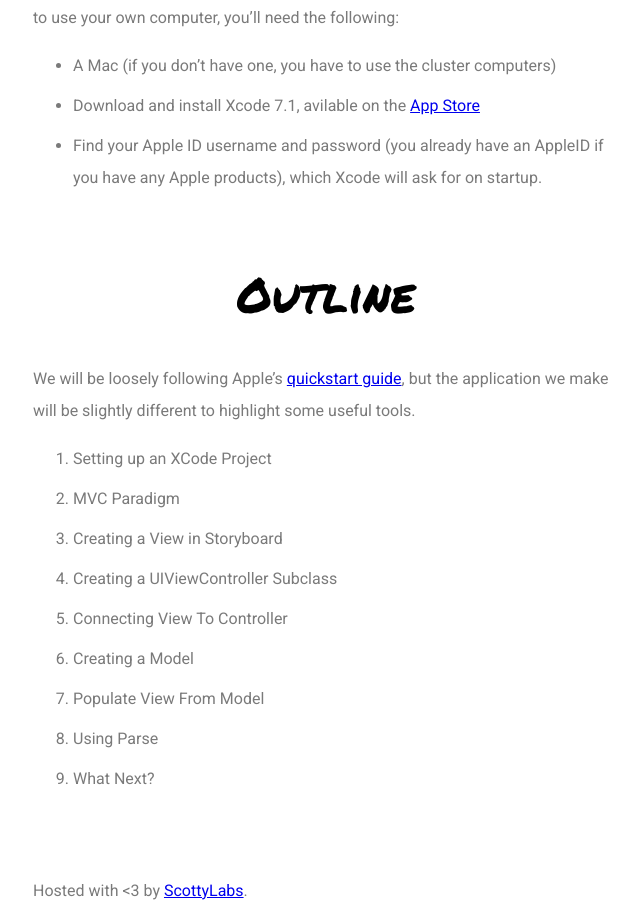
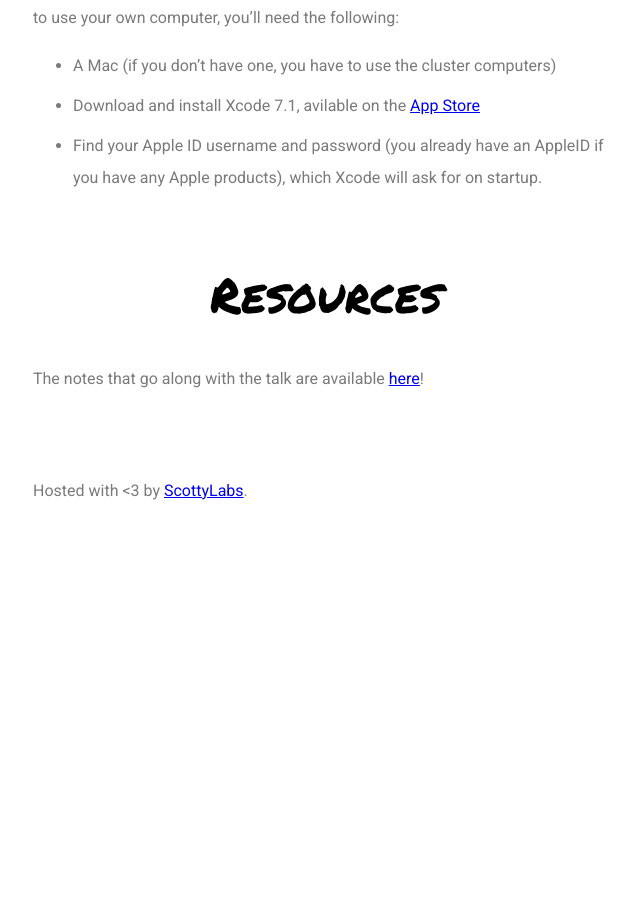
Before and after one commit to ScottyLabs/crashcourse, a Jekyll site: the page built from _talks/ios-dev/index.md, in a window 1280 px wide and 900 px high, scrolled down 1401 px. Shown: the whole window, without its empty margins (314-954 px from the left). Built offline with Jekyll 4.4.1, drawn with Linux system fonts in a browser that asks for light colours; nearby versions of some CDN libraries; Markdown is read by kramdown in place of the engine named in the settings; after the commit the page ends 1951 px from its top, so only the background shows below that; some of the changed text lies outside the part shown.

Commit message:
Linked notes to personal page

```diff
--- a/_talks/ios-dev/index.md
+++ b/_talks/ios-dev/index.md
@@ -39,24 +39,10 @@ __If you plan on using the cluster computers, no preparation is required!__ If
 you want to use your own computer, you'll need the following:
 
 - A Mac (if you don't have one, you have to use the cluster computers)
-- Download and install Xcode 7.1, avilable on the [App Store][xcode]
+- Download and install Xcode 7.1, avilable on the [App Store](https://itunes.apple.com/us/app/xcode/id497799835)
 - Find your Apple ID username and password (you already have an AppleID if you
   have any Apple products), which Xcode will ask for on startup.
 
-## Outline
+## Resources
 
-We will be loosely following Apple's [quickstart guide](https://developer.apple.com/library/ios/referencelibrary/GettingStarted/DevelopiOSAppsSwift/index.html), but the application we make will be slightly different to highlight some useful tools.
-
-  1. Setting up an XCode Project
-  2. MVC Paradigm
-  3. Creating a View in Storyboard
-  4. Creating a UIViewController Subclass
-  5. Connecting View To Controller
-  6. Creating a Model
-  7. Populate View From Model
-  8. Using Parse
-  9. What Next?
-
-
-
-[xcode]: https://itunes.apple.com/us/app/xcode/id497799835?mt=12
+The notes that go along with the talk are available [here](http://skottyk.github.io/IntroToSwift/ios.html)!
```
Also changed, not shown: other parts of _talks/ios-dev/index.md (+1 -1 lines), _talks/swift/index.md (+4 -8 lines).
